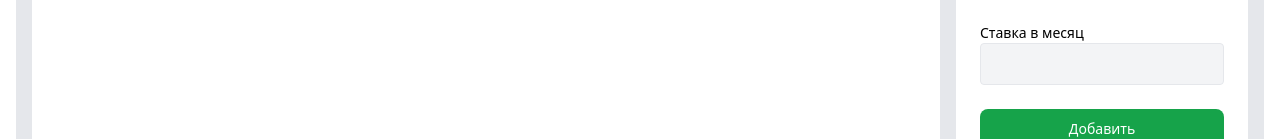
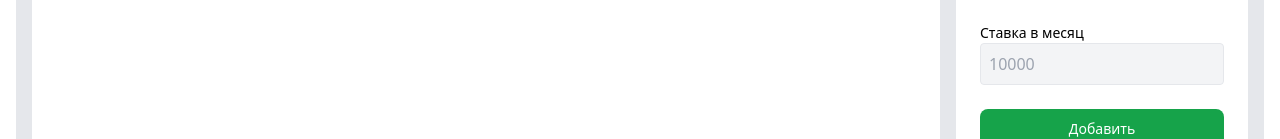
Before and after one commit to Klotske/management-frontend, a React (Vite) app: page /rates in a window 1280 px wide. Shown: the part 323-462 px from the top of the page. Built offline with nearby package versions, Linux system fonts and the light colour scheme; no server answers.

Commit message:
Add placeholder values to form & tweak pages

```diff
--- a/src/components/form.tsx
+++ b/src/components/form.tsx
@@ -2,7 +2,7 @@ import React from "react";
 import { FieldValues, SubmitHandler, useForm, UseFormReturn, UseFormRegisterReturn } from "react-hook-form";
 
 // Input component
-type InputProps = Partial<UseFormRegisterReturn> & { type?: string }
+type InputProps = Partial<UseFormRegisterReturn> & { type?: string, placeholder?: string }
 
 const Input = React.forwardRef<HTMLInputElement, InputProps>((props, ref) => {
     return <input className="bg-gray-100 border rounded block w-full p-2"
@@ -21,7 +21,7 @@ const Select = React.forwardRef<HTMLSelectElement, SelectProps>((props, ref) =>
     return <select className="bg-gray-100 border rounded block w-full p-2"
         {...props}>
         {props.options.map(({ label, value }) => (
-            <option value={value}>{label}</option>
+            <option key={value.toString()} value={value}>{label}</option>
         ))}
     </select>
 })
--- a/src/routes/departments.tsx
+++ b/src/routes/departments.tsx
@@ -68,7 +68,7 @@ const DepartmentsPage = () => {
                             <h4 className="font-semibold text-lg">Добавить отдел</h4>
                             <div>
                                 <Label text="Название отдела" />
-                                <Input {...register("name", { required: true })} required />
+                                <Input placeholder="Отдел кадров" {...register("name", { required: true })} required />
                             </div>
                             <Submit text="Добавить" />
                         </>
--- a/src/routes/positions.tsx
+++ b/src/routes/positions.tsx
@@ -68,7 +68,7 @@ const PositionsPage = () => {
                             <h4 className="font-semibold text-lg">Добавить должность</h4>
                             <div>
                                 <Label text="Название позиции" />
-                                <Input {...register("title", { required: true })} required />
+                                <Input placeholder="Программист" {...register("title", { required: true })} required />
                             </div>
                             <Submit text="Добавить" />
                         </>
--- a/src/routes/rates.tsx
+++ b/src/routes/rates.tsx
@@ -101,7 +101,7 @@ const RatesPage = () => {
                             </div>
                             <div>
                                 <Label text="Ставка в месяц" />
-                                <Input type="number" {...register("amount", { required: true })} required />
+                                <Input placeholder="10000" type="number" {...register("amount", { required: true })} required />
                             </div>
                             <Submit text="Добавить" />
                         </>
--- a/src/routes/schedules.tsx
+++ b/src/routes/schedules.tsx
@@ -119,7 +119,7 @@ const SchedulesPage = () => {
                             </div>
                             <div>
                                 <Label text="Кол-во сотрудников" />
-                                <Input type="number" {...register("quantity", { required: true })} required />
+                                <Input placeholder="10" type="number" {...register("quantity", { required: true })} required />
                             </div>
                             <Submit text="Добавить" />
                         </>
```
